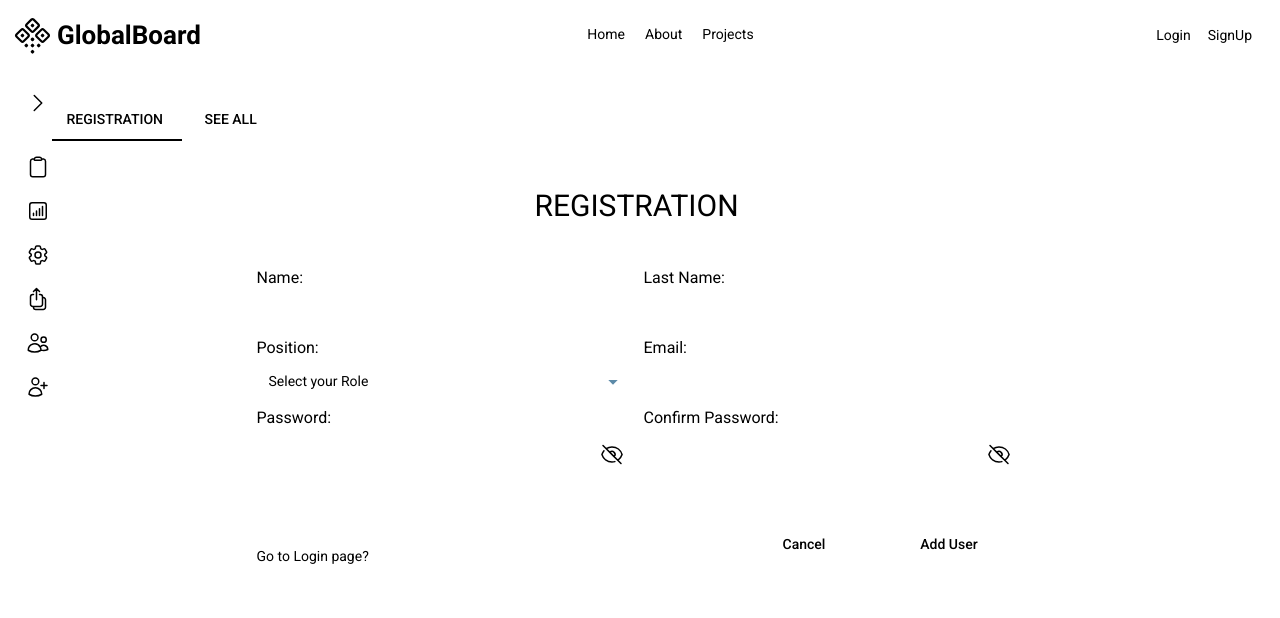
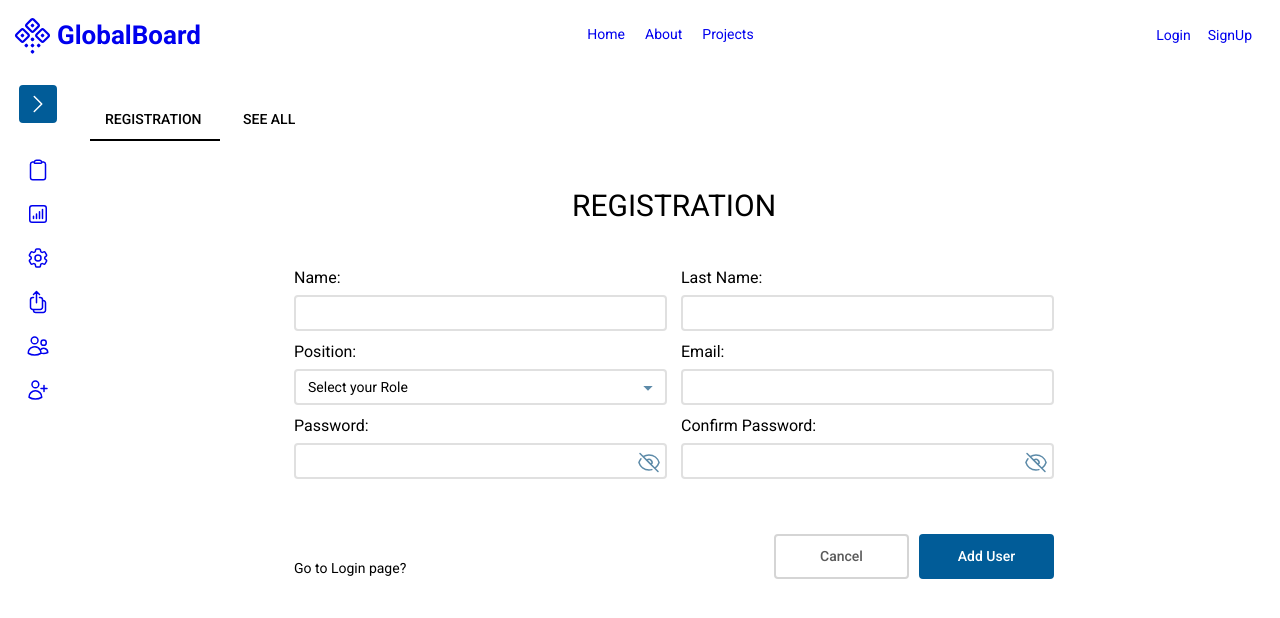
Before and after one commit to 0smir/vue-dashboard-demo, a Vue app: page /people/registration in a window 1280 px wide. Shown: the top 618 px of the page. Built offline with nearby package versions, Linux system fonts and the light colour scheme.

Commit message:
add usage of variables, create private variables in components

```diff
--- a/src/assets/styles/components/_buttons.scss
+++ b/src/assets/styles/components/_buttons.scss
@@ -1,27 +1,29 @@
-.btn {
-  --btn-text: var(--color-white);
-
-  --btn-primary-bg: var(--color-primary);
-  --btn-primary-bg-hover: var(--color-primary-medium);
-  --btn-disabled: var(--color-secondary-medium);
-
-  --btn-secondary-bg: var(--color-white);
-  --btn-secondary-bg-hover: var(--color-secondary-medium);
-  --btn-secondary-text: var(--color-tetriary);
-  --btn-secondary-border: var(--color-secondary-medium);
+@use "../index" as *;
 
 
-  --btn-dark-bg: var(--color-secondary);
-  --btn-dark-bg-hover: var(--color-tetriary);
-  --btn-dark-text: var(--color-white);
+$-btn-text: $color-white;
+
+$-btn-primary-bg: $color-primary;
+$-btn-primary-bg-hover: $color-primary-medium;
+$-btn-disabled: $color-secondary-medium;
+
+$-btn-secondary-bg: $color-white;
+$-btn-secondary-bg-hover: $color-secondary-medium;
+$-btn-secondary-text: $color-tetriary;
+$-btn-secondary-border: $color-secondary-medium;
 
 
+$-btn-dark-bg: $color-secondary;
+$-btn-dark-bg-hover: $color-tetriary;
+$-btn-dark-text: $color-white;
+
+.btn {
   display: inline-flex;
   align-items: center;
   justify-content: center;
   font-size: 14px;
   font-weight: 500;
-  color: var(--btn-text);
+  color: $-btn-text;
   cursor: pointer;
   white-space: nowrap;
   width: auto;
@@ -32,44 +34,44 @@
   }
 
   &:disabled {
-    background-color: var(--btn-primary-bg-disabled);
+    background-color: $-btn-disabled;
     transition: all .35s ease;
   }
 
   &__default {
-    background-color: var(--btn-primary-bg);
-    border: 2px solid var(--btn-primary-bg);
+    background-color: $-btn-primary-bg;
+    border: 2px solid $-btn-primary-bg;
     transition: all .35s ease;
 
     &:hover {
-      background-color: var(--btn-primary-bg-hover);
-      border: 2px solid var(--btn-primary-bg-hover);
+      background-color: $-btn-primary-bg-hover;
+      border: 2px solid $-btn-primary-bg-hover;
       transition: all .35s ease;
     }
   }
 
   &__outlined {
-    background-color: var(--btn-secondary-bg);
-    border: 2px solid var(--btn-secondary-border);
-    color: var(--btn-secondary-text);
+    background-color: $-btn-secondary-bg;
+    border: 2px solid $-btn-secondary-border;
+    color: $-btn-secondary-text;
     transition: all .35s ease;
 
     &:hover {
-      background-color: var(--btn-secondary-bg-hover);
-      border: 2px solid var(--btn-secondary-border);
-      color: var(--btn-secondary-text);
+      background-color: $-btn-secondary-bg-hover;
+      border: 2px solid $-btn-secondary-border;
+      color: $-btn-secondary-text;
       transition: all .35s ease;
     }
   }
 
   &__dark {
-    background-color: var(--btn-dark-bg);
-    border: 2px solid var(--btn-dark-bg);
-    color: var(--btn-dark-text);
+    background-color: $-btn-dark-bg;
+    border: 2px solid $-btn-dark-bg;
+    color: $-btn-dark-text;
 
     &:hover {
-      background-color: var(--btn-dark-bg-hover);
-      border: 2px solid var(--btn-dark-bg-hover);
+      background-color: $-btn-dark-bg-hover;
+      border: 2px solid $-btn-dark-bg-hover;
       transition: background-color .35s ease;
     }
   }
@@ -77,28 +79,28 @@
   &--transparent {
     background-color: transparent;
     border-color: transparent;
-    color: var(--btn-secondary-text);
+    color: $-btn-secondary-text;
   }
 
   &--large {
     padding: 15px;
     min-width: 175px;
     height: 55px;
-    border-radius: var(--border-radius-medium);
+    border-radius: $border-radius-medium;
   }
 
   &--medium {
     padding: 10px;
     min-width: 135px;
     min-height: 45px;
-    border-radius: var(--border-radius-medium);
+    border-radius: $border-radius-medium;
   }
 
   &--small {
     padding: 5px;
     min-width: 35px;
     min-height: 35px;
-    border-radius: var(--border-radius-medium);
+    border-radius: $border-radius-medium;
   }
 }
 
--- a/src/assets/styles/components/_form-controls.scss
+++ b/src/assets/styles/components/_form-controls.scss
@@ -1,15 +1,16 @@
-.form {
-  --ColorInputBg: var(--color-white);
-  --ColorInputFocused: var(--color-primary);
-  --ColorInputBorder: var(--color-secondary-light);
-  --InputBorderRadius: var(--border-radius-medium);
-  --ColorInputText: var(--color-text-dark);
+@use "../index" as *;
 
-  --ColorLabelText: var(--color-text-dark);
-  --ColorOptionBgHovered: var(--color-secondary-light);
 
-  --formItemShadowHovered: -1px 5px 11px var(--color-secondary-light);
-}
+$-ColorInputBg: $color-white;
+$-ColorInputFocused: $color-primary;
+$-ColorInputBorder: $color-secondary-light;
+$-InputBorderRadius: $border-radius-medium;
+$-ColorInputText: $color-text-dark;
+
+$-ColorLabelText: $color-text-dark;
+$-ColorOptionBgHovered: $color-secondary-light;
+
+$-formItemShadowHovered: -1px 5px 11px $color-secondary-light;
 
 .form-control {
   margin-bottom: 10px;
@@ -19,7 +20,7 @@
     width: auto;
     margin-bottom: 5px;
     font-size: 15px;
-    color: var(--ColorLabelText);
+    color: $-ColorLabelText;
 
     @media (min-width: 769px) {
       margin-bottom: 5px;
@@ -40,7 +41,7 @@
   &__textarea {
     &::placeholder {
       font-size: 12px;
-      color: var(--color-tetriary);
+      color: $color-tetriary;
     }
   }
 
@@ -49,18 +50,18 @@
     display: inline-block;
     width: 100%;
     padding: 8px 12px;
-    color: var(--ColorInputText);
-    background-color: var(--ColorInputBg);
-    border: 2px solid var(--ColorInputBorder);
-    border-radius: var(--InputBorderRadius);
+    color: $-ColorInputText;
+    background-color: $-ColorInputBg;
+    border: 2px solid $-ColorInputBorder;
+    border-radius: $-InputBorderRadius;
 
     &:focus,
     &:focus-visible {
-      outline-color: var(--ColorInputFocused);
+      outline-color: $-ColorInputFocused;
     }
 
     &:hover {
-      box-shadow: var(--formItemShadowHovered);
+      box-shadow: $-formItemShadowHovered;
     }
   }
 
@@ -70,13 +71,13 @@
     height: 15px;
     margin: 4px 7px 0 0;
     vertical-align: top;
-    background-color: var(--ColorInputBg);
+    background-color: $-ColorInputBg;
     background-repeat: no-repeat;
     background-position: center;
     background-size: contain;
-    border: 1px solid var(--color-primary-medium);
+    border: 1px solid $color-primary-medium;
     appearance: none;
-    border-radius: var(--border-radius-large);
+    border-radius: $border-radius-large;
 
     &:after {
       position: absolute;
@@ -86,21 +87,21 @@
       display: block;
       width: 10px;
       height: 10px;
-      background: var(--color-primary-light);
-      border: 1px solid var(--color-primary-medium);
+      background: $color-primary-light;
+      border: 1px solid $color-primary-medium;
       content: '';
-      border-radius: var(--round);
+      border-radius: $round;
     }
 
     &:checked {
-      background-color: var(--color-primary-medium);
-      border-color: var(--color-primary-medium);
+      background-color: $color-primary-medium;
+      border-color: $color-primary-medium;
 
       &:after {
         left: calc(100% - 10px - 3px);
-        background: var(--color-primary-light);
+        background: $color-primary-light;
         content: '';
-        border-radius: var(--round);
+        border-radius: $round;
       }
     }
   }
@@ -110,11 +111,11 @@
 
     &:focus,
     &:focus-visible {
-      outline-color: var(--ColorInputFocused);
+      outline-color: $-ColorInputFocused;
     }
 
     &:hover {
-      box-shadow: var(--formItemShadowHovered);
+      box-shadow: $-formItemShadowHovered;
     }
   }
 
@@ -124,10 +125,10 @@
     padding: 8px 12px;
     min-width: 150px;
     width: 100%;
-    color: var(--ColorInputText);
-    background-color: var(--ColorInputBg);
-    border: 2px solid var(--ColorInputBorder);
-    border-radius: var(--InputBorderRadius);
+    color: $-ColorInputText;
+    background-color: $-ColorInputBg;
+    border: 2px solid $-ColorInputBorder;
+    border-radius: $-InputBorderRadius;
     appearance: none;
     -webkit-appearance: none;
     -moz-appearance: none;
@@ -137,11 +138,11 @@
 
     &:focus,
     &:focus-visible {
-      outline-color: var(--ColorInputFocused);
+      outline-color: $-ColorInputFocused;
     }
 
     &:hover {
-      box-shadow: var(--formItemShadowHovered);
+      box-shadow: $-formItemShadowHovered;
     }
   }
 
@@ -154,24 +155,24 @@
     margin-top: 2px;
     font-size: 11px;
     font-style: italic;
-    color: var(--color-tetriary);
+    color: $color-tetriary;
   }
 
   &.error {
     .form-control__label {
-      color: var(--color-danger);
+      color: $color-danger;
     }
 
     .form-control__input,
     .form-control__textarea,
     .form-control__select {
-      border: 2px solid var(--color-danger);
+      border: 2px solid $color-danger;
     }
   }
 
   .error-text {
     font-size: 1.3rem;
-    color: var(--color-danger);
+    color: $color-danger;
   }
 }
 
@@ -187,12 +188,12 @@
   color: rgba(255, 255, 255, 0.7);
   z-index: 10;
   user-select: none;
-  color: var(--color-primary-medium);
+  color: $color-primary-medium;
 }
 
 .error {
   .password-visibility-wrapper {
-    color: var(--color-danger);
+    color: $color-danger;
   }
 }
 
--- a/src/assets/styles/layouts/_base.scss
+++ b/src/assets/styles/layouts/_base.scss
@@ -1,6 +1,10 @@
 @use "../index" as *;
 @import url('https://fonts.googleapis.com/css2?family=Roboto:ital,wght@0,300;0,400;0,500;0,700;0,900;1,300;1,400;1,500;1,700;1,900&display=swap');
 
+
+$-font-main: 'Roboto', 'Arial', 'Helvetica', sans-serif;
+$-color-link-text: $color-text;
+$-color-main-text: $color-text-dark;
 
 *,
 *::before,
@@ -21,18 +25,14 @@ html {
 }
 
 body {
-  --font-main: 'Roboto', 'Arial', 'Helvetica', sans-serif;
-  --color-link-text: var(--color-text);
-  --color-main-text: var(--color-text-dark);
   min-height: 100vh;
   padding: 0;
-  color: var(--color-main-text);
+  color: $-color-main-text;
   overflow: auto;
-  transition:
-    color 0.5s,
+  transition: color 0.5s,
     background-color 0.5s;
   line-height: 1.42;
-  font-family: var(--font-main);
+  font-family: $-font-main;
   font-size: 1.4rem;
   text-rendering: optimizeLegibility;
   -webkit-font-smoothing: antialiased;
@@ -54,12 +54,12 @@ ul {
 }
 
 a {
-  color: var(--color-link-text);
-  text-decoration: none;
+  color: $-color-link-text;
 }
 
+a,
 a:hover {
-  text-decoration: underline;
+  text-decoration: none;
 }
 
 #app {
@@ -98,11 +98,11 @@ a:hover {
 main {
   min-height: calc(100vh - 150px); //100vh - (header + footer)
   width: 100%;
-  background-color: var(--color-white);
+  background-color: $color-white;
   transition: max-width 0.35s ease;
 
   @media(min-width: $md) {
-    padding-left: var(--asside-width-close);
+    padding-left: $asside-width-close;
   }
 }
 
@@ -121,35 +121,35 @@ main {
 }
 
 .todo {
-  background-color: var(--color-todo);
+  background-color: $color-todo;
 }
 
 .inprogress {
-  background-color: var(--color-inprogress);
+  background-color: $color-inprogress;
 }
 
 .inreview {
-  background-color: var(--color-inreview);
+  background-color: $color-inreview;
 }
 
 .testing {
-  background-color: var(--color-testing);
+  background-color: $color-testing;
 }
 
 .done {
-  background-color: var(--color-done);
+  background-color: $color-done;
 }
 
 .blocked {
-  background-color: var(--color-blocked);
+  background-color: $color-blocked;
 }
 
 .active-status {
-  background-color: var(--color-active);
+  background-color: $color-active;
 }
 
 .close {
-  background-color: var(--color-close);
+  background-color: $color-close;
 }
 
 .board__column--todo {
@@ -202,33 +202,33 @@ main {
 
 .priority {
   &--blocker {
-    background-color: var(--color-danger);
+    background-color: $color-danger;
   }
 
   &--critical {
-    background-color: var(--color-violet);
+    background-color: $color-violet;
   }
 
   &--high {
-    background-color: var(--color-attention);
+    background-color: $color-attention;
   }
 
   &--low {
-    background-color: var(--color-success-dark);
+    background-color: $color-success-dark;
   }
 
   &--medium {
-    background-color: var(--color-everage);
+    background-color: $color-everage;
   }
 
   &--trivial {
-    background-color: var(--color-success);
+    background-color: $color-success;
   }
 }
 
 .details {
-  border: 2px solid var(--color-secondary-medium);
-  border-radius: var(--border-radius-medium);
+  border: 2px solid $color-secondary-medium;
+  border-radius: $border-radius-medium;
 
   &[open] {
     .details__arrow {
@@ -255,7 +255,7 @@ main {
 .description {
   margin-bottom: 30px;
   font-size: 18px;
-  color: var(--color-tetriary);
+  color: $color-tetriary;
 
   &-text {
     margin-bottom: 10px;
--- a/src/assets/styles/layouts/_scrollbar.scss
+++ b/src/assets/styles/layouts/_scrollbar.scss
@@ -1,3 +1,5 @@
+@use "../index" as *;
+
 //custom scrollbar
 ::-webkit-scrollbar-button {
   width: 4px;
@@ -9,12 +11,12 @@
 }
 
 ::-webkit-scrollbar-track {
-  background-color: var(--color-white);
+  background-color: $color-white;
 }
 
 ::-webkit-scrollbar-thumb {
-  border-radius: var(--border-radius-medium);
-  background-color: var(--color-secondary-light);
+  border-radius: $border-radius-medium;
+  background-color: $color-secondary-light;
   /*box-shadow: 0 1px 1px $top-bar-bg inset;*/
 }
 
```
